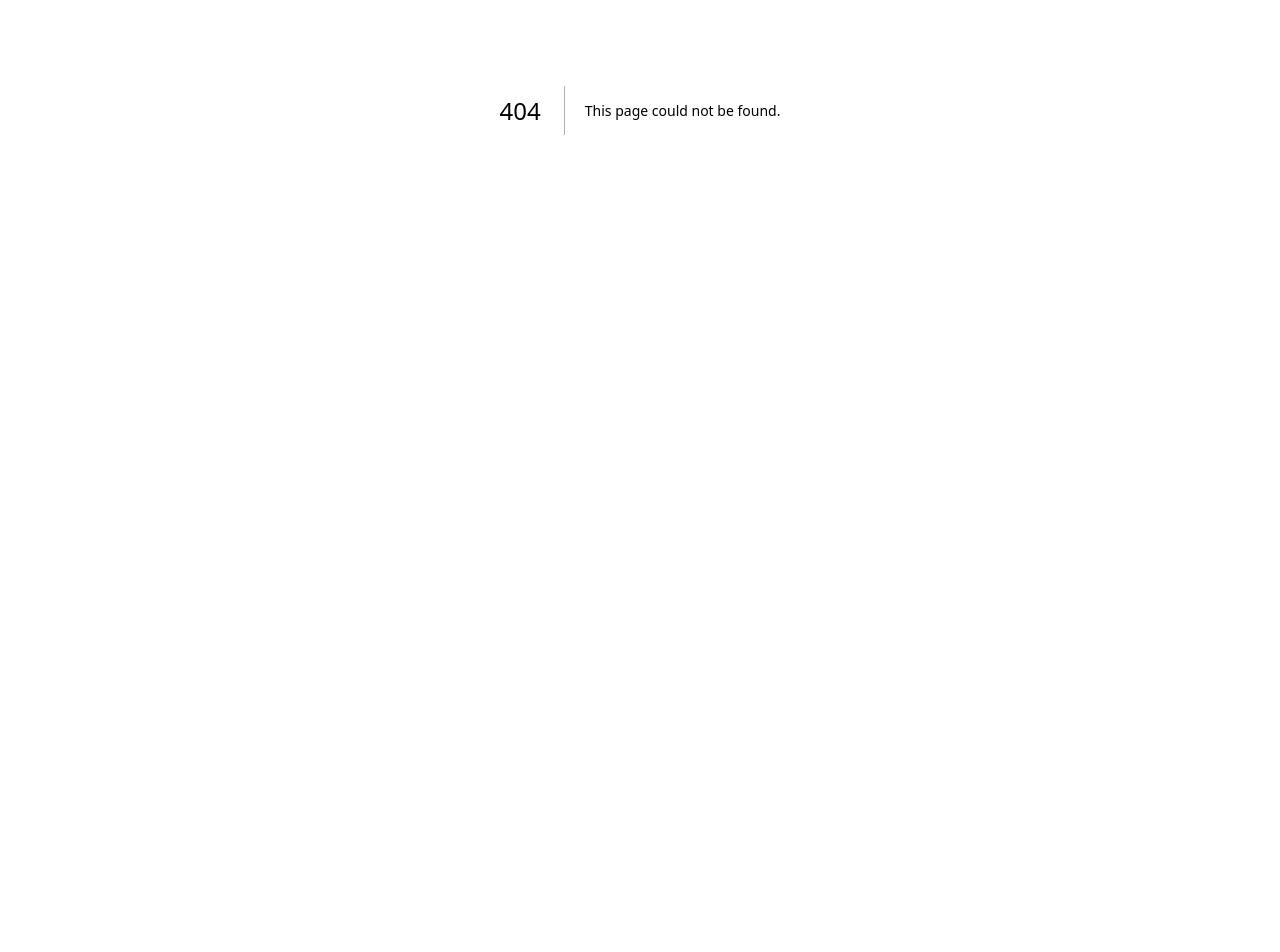
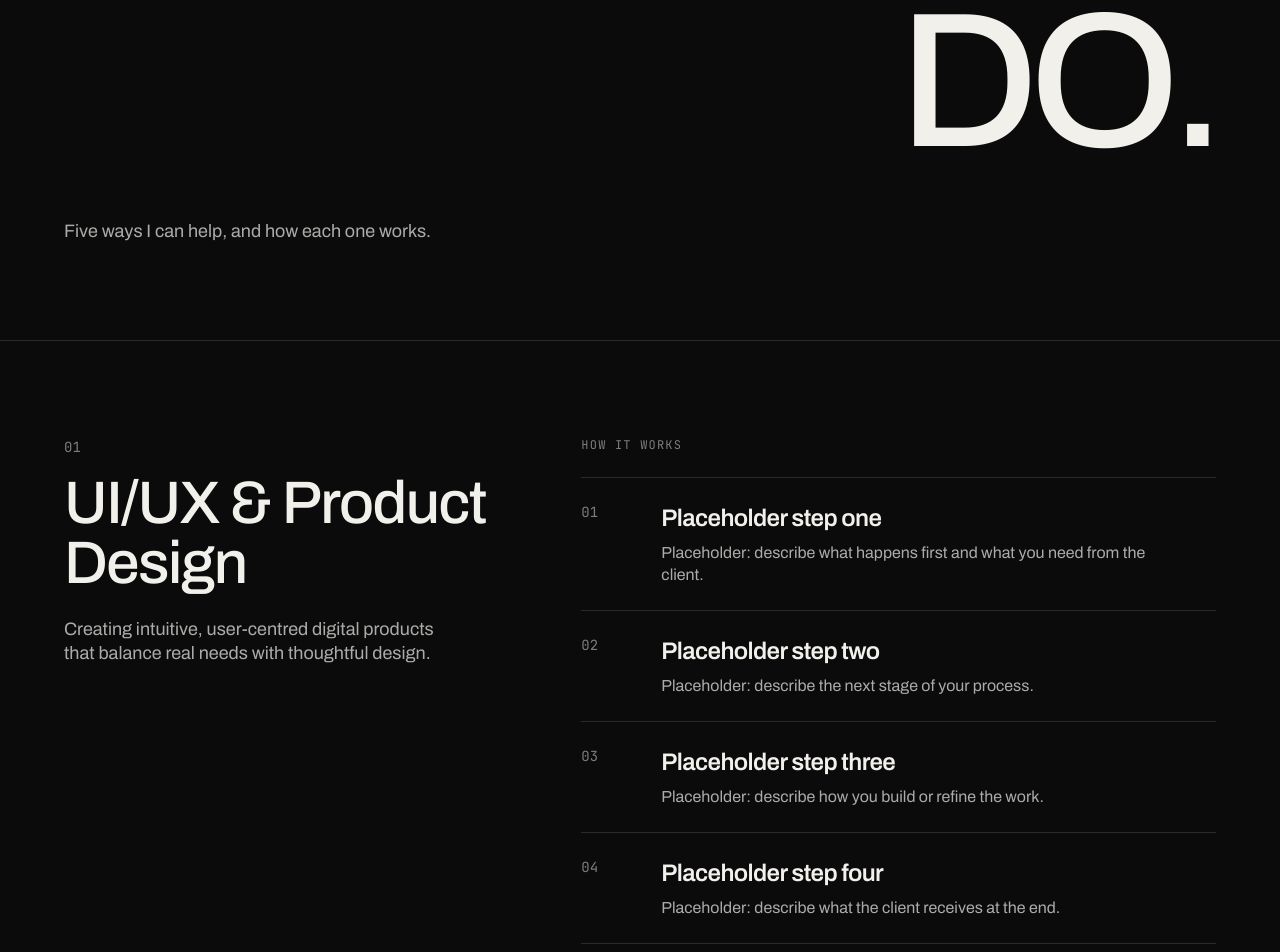
Before and after one commit to JamalOpeyemi/portfolio, a Next.js app: page /services in a window 1280 px wide. Before the commit this address had no page. Shown: the part 354-1306 px from the top of the page. Before the commit the page ends 864 px from the top, so only its background shows below. Built offline with nearby package versions, Linux system fonts and the light colour scheme.

Commit message:
Services page with anchored sections

```diff
--- a/app/components/Services.tsx
+++ b/app/components/Services.tsx
@@ -1,39 +1,8 @@
 "use client";
 
+import Link from "next/link";
 import { motion, useReducedMotion } from "framer-motion";
-
-const services = [
-  {
-    number: "01",
-    title: "UI/UX & Product Design",
-    description:
-      "Creating intuitive, user-centred digital products that balance real needs with thoughtful design.",
-  },
-  {
-    number: "02",
-    title: "Web Design",
-    description:
-      "Designing bold, responsive websites that combine visual storytelling with seamless experiences.",
-  },
-  {
-    number: "03",
-    title: "Design Systems",
-    description:
-      "Building consistent, scalable design systems that bring clarity and cohesion to digital products.",
-  },
-  {
-    number: "04",
-    title: "Creative Development",
-    description:
-      "Turning design concepts into functional digital experiences through code and AI-assisted workflows.",
-  },
-  {
-    number: "05",
-    title: "Interaction & Motion",
-    description:
-      "Bringing interfaces to life through purposeful animations, micro-interactions, and fluid transitions.",
-  },
-];
+import { services } from "../data/services";
 
 export default function Services() {
   const reduceMotion = useReducedMotion();
@@ -56,9 +25,15 @@ export default function Services() {
             </span>
             .
           </h2>
+          <Link
+            href="/services"
+            className="mt-8 inline-block font-mono text-xs uppercase tracking-widest text-foreground/60 transition-colors hover:text-accent focus-visible:outline-2 focus-visible:outline-accent"
+          >
+            See all services →
+          </Link>
         </div>
 
-        {/* Right: the cards */}
+        {/* Right: each card links to its section on the Services page */}
         <ul className="flex flex-col gap-4 md:gap-5">
           {services.map((service) => (
             <motion.li
@@ -67,15 +42,25 @@ export default function Services() {
               whileInView={{ opacity: 1, y: 0 }}
               viewport={{ once: true, margin: "-60px" }}
               transition={{ duration: 0.7, ease: [0.22, 1, 0.36, 1] }}
-              className="group border border-line bg-[#151516] p-6 transition-colors duration-300 hover:border-accent md:p-8"
             >
-              {/* Outlined number: fills with orange on hover */}
+              <Link
+                href={`/services#${service.slug}`}
+                className="group block border border-line bg-[#151516] p-6 transition-colors duration-300 hover:border-accent focus-visible:outline-2 focus-visible:outline-accent md:p-8"
+              >
+                <div className="flex items-start justify-between">
                   <span
                     aria-hidden="true"
                     className="block text-6xl font-bold leading-none text-transparent transition-colors duration-300 [-webkit-text-stroke:1px_rgba(242,240,235,0.4)] group-hover:text-accent group-hover:[-webkit-text-stroke-color:#ff4d1f] md:text-7xl"
                   >
                     {service.number}
                   </span>
+                  <span
+                    aria-hidden="true"
+                    className="font-mono text-xl text-foreground/40 transition-all duration-300 group-hover:-translate-y-1 group-hover:translate-x-1 group-hover:text-accent"
+                  >
+                    ↗
+                  </span>
+                </div>
 
                 <h3 className="mt-10 text-2xl font-bold tracking-tight md:mt-14 md:text-3xl">
                   {service.title}
@@ -83,6 +68,7 @@ export default function Services() {
                 <p className="mt-3 max-w-md text-base leading-snug text-foreground/70 md:text-lg">
                   {service.description}
                 </p>
+              </Link>
             </motion.li>
           ))}
         </ul>
--- /dev/null
+++ b/app/components/ServicesPage.tsx
@@ -0,0 +1,142 @@
+"use client";
+
+import Link from "next/link";
+import { motion, useReducedMotion } from "framer-motion";
+import FlipText from "./FlipText";
+import { services } from "../data/services";
+
+const lines = [
+  { text: "What I", align: "" },
+  { text: "Do.", align: "text-right" },
+];
+
+export default function ServicesPage() {
+  const reduceMotion = useReducedMotion();
+
+  const fadeUp = (delay: number) => ({
+    initial: reduceMotion ? (false as const) : { opacity: 0, y: 16 },
+    animate: { opacity: 1, y: 0 },
+    transition: {
+      duration: 0.7,
+      delay,
+      ease: [0.22, 1, 0.36, 1] as [number, number, number, number],
+    },
+  });
+
+  return (
+    <>
+      {/* Top: label + headline in the hero style */}
+      <section className="px-6 pb-16 pt-6 md:px-16 md:pb-24 md:pt-8">
+        <motion.p
+          {...fadeUp(0.1)}
+          className="font-mono text-xs uppercase tracking-widest text-foreground/60"
+        >
+          Services
+        </motion.p>
+
+        <h1 className="mt-10 w-full whitespace-nowrap text-[length:calc((100vw_-_3rem)/5.2)] font-medium uppercase leading-[1] tracking-tighter md:mt-14 md:text-[length:calc((100vw_-_8rem)/6)] md:leading-[0.9]">
+          {lines.map((line, i) => (
+            <span
+              key={line.text}
+              className={`block overflow-hidden pb-[0.05em] ${line.align}`}
+            >
+              <motion.span
+                className="block"
+                initial={reduceMotion ? false : { y: "110%" }}
+                animate={{ y: 0 }}
+                transition={{
+                  duration: 0.9,
+                  delay: 0.15 + i * 0.12,
+                  ease: [0.22, 1, 0.36, 1],
+                }}
+              >
+                <FlipText text={line.text} />
+              </motion.span>
+            </span>
+          ))}
+        </h1>
+
+        <motion.p
+          {...fadeUp(0.6)}
+          className="mt-8 max-w-md text-lg leading-snug text-foreground/70 md:mt-10"
+        >
+          Five ways I can help, and how each one works.
+        </motion.p>
+      </section>
+
+      {/* One section per service. The id lets the landing page jump straight here. */}
+      {services.map((service) => (
+        <motion.section
+          key={service.slug}
+          id={service.slug}
+          initial={reduceMotion ? false : { opacity: 0, y: 32 }}
+          whileInView={{ opacity: 1, y: 0 }}
+          viewport={{ once: true, margin: "-80px" }}
+          transition={{ duration: 0.7, ease: [0.22, 1, 0.36, 1] }}
+          className="scroll-mt-16 border-t border-line px-6 py-16 md:scroll-mt-20 md:px-16 md:py-24"
+        >
+          <div className="grid gap-10 md:grid-cols-[5fr_7fr] md:gap-16">
+            {/* Left: number, title, description */}
+            <div className="md:sticky md:top-32 md:self-start">
+              <span
+                aria-hidden="true"
+                className="block font-mono text-sm text-foreground/50"
+              >
+                {service.number}
+              </span>
+              <h2 className="mt-4 text-4xl font-medium tracking-tight md:text-6xl">
+                {service.title}
+              </h2>
+              <p className="mt-6 max-w-sm text-lg leading-snug text-foreground/70">
+                {service.description}
+              </p>
+            </div>
+
+            {/* Right: how it works */}
+            <div>
+              <p className="font-mono text-xs uppercase tracking-widest text-foreground/50">
+                How it works
+              </p>
+              <ol className="mt-6 border-t border-line">
+                {service.steps.map((step, i) => (
+                  <li
+                    key={i}
+                    className="grid grid-cols-[3rem_1fr] gap-x-4 border-b border-line py-6 md:grid-cols-[4rem_1fr]"
+                  >
+                    <span className="font-mono text-sm text-foreground/50">
+                      {String(i + 1).padStart(2, "0")}
+                    </span>
+                    <div>
+                      <h3 className="text-xl font-semibold tracking-tight md:text-2xl">
+                        {step.title}
+                      </h3>
+                      <p className="mt-2 max-w-lg text-base leading-snug text-foreground/70">
+                        {step.text}
+                      </p>
+                    </div>
+                  </li>
+                ))}
+              </ol>
+            </div>
+          </div>
+        </motion.section>
+      ))}
+
+      {/* Closing link */}
+      <section className="border-t border-line px-6 py-16 md:px-16 md:py-24">
+        <Link
+          href="/contact"
+          className="group inline-flex items-baseline gap-4 text-3xl font-medium tracking-tight transition-colors hover:text-accent focus-visible:outline-2 focus-visible:outline-accent md:text-6xl"
+        >
+          Start a project
+          <span
+            aria-hidden="true"
+            className="inline-block transition-transform duration-300 group-hover:translate-x-2"
+          >
+            →
+          </span>
+        </Link>
+      </section>
+    </>
+  );
+}
--- /dev/null
+++ b/app/data/services.ts
@@ -0,0 +1,62 @@
+// PLACEHOLDER: replace the steps with how you actually work, per service.
+const placeholderSteps = [
+  {
+    title: "Placeholder step one",
+    text: "Placeholder: describe what happens first and what you need from the client.",
+  },
+  {
+    title: "Placeholder step two",
+    text: "Placeholder: describe the next stage of your process.",
+  },
+  {
+    title: "Placeholder step three",
+    text: "Placeholder: describe how you build or refine the work.",
+  },
+  {
+    title: "Placeholder step four",
+    text: "Placeholder: describe what the client receives at the end.",
+  },
+];
+
+export const services = [
+  {
+    number: "01",
+    slug: "ui-ux-product-design",
+    title: "UI/UX & Product Design",
+    description:
+      "Creating intuitive, user-centred digital products that balance real needs with thoughtful design.",
+    steps: placeholderSteps,
+  },
+  {
+    number: "02",
+    slug: "web-design",
+    title: "Web Design",
+    description:
+      "Designing bold, responsive websites that combine visual storytelling with seamless experiences.",
+    steps: placeholderSteps,
+  },
+  {
+    number: "03",
+    slug: "design-systems",
+    title: "Design Systems",
+    description:
+      "Building consistent, scalable design systems that bring clarity and cohesion to digital products.",
+    steps: placeholderSteps,
+  },
+  {
+    number: "04",
+    slug: "creative-development",
+    title: "Creative Development",
+    description:
+      "Turning design concepts into functional digital experiences through code and AI-assisted workflows.",
+    steps: placeholderSteps,
+  },
+  {
+    number: "05",
+    slug: "interaction-motion",
+    title: "Interaction & Motion",
+    description:
+      "Bringing interfaces to life through purposeful animations, micro-interactions, and fluid transitions.",
+    steps: placeholderSteps,
+  },
+];
--- /dev/null
+++ b/app/services/page.tsx
@@ -0,0 +1,14 @@
+import type { Metadata } from "next";
+import ServicesPage from "../components/ServicesPage";
+
+export const metadata: Metadata = {
+  title: "Services",
+};
+
+export default function Services() {
+  return (
+    <main>
+      <ServicesPage />
+    </main>
+  );
+}
```
Lines whose indentation alone changed are shown as unchanged.
